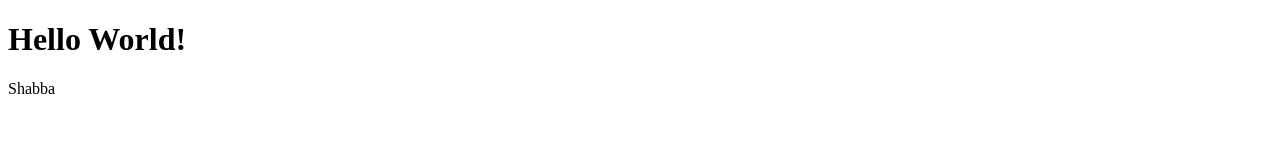
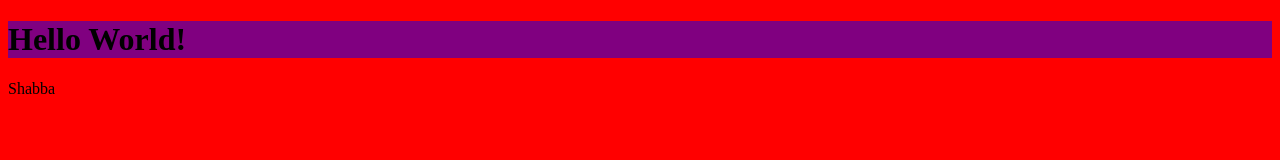
Before and after one commit to NuhAli/git-practise, a plain HTML site: page index.html in a window 1280 px wide. Drawn offline with Linux system fonts and the light colour scheme.

Commit message:
Fourth Commit

```diff
--- a/index.html
+++ b/index.html
@@ -4,6 +4,7 @@
     <meta charset="UTF-8">
     <meta http-equiv="X-UA-Compatible" content="IE=edge">
     <meta name="viewport" content="width=device-width, initial-scale=1.0">
+    <link rel="stylesheet" href="style.css" type="text/css">
     <title>Document</title>
 </head>
 <body>
--- a/style.css
+++ b/style.css
@@ -0,0 +1,8 @@
+html {
+    background-color: red;
+}
+
+h1 {
+    width: 100%;
+    background-color: purple;
+}
```
